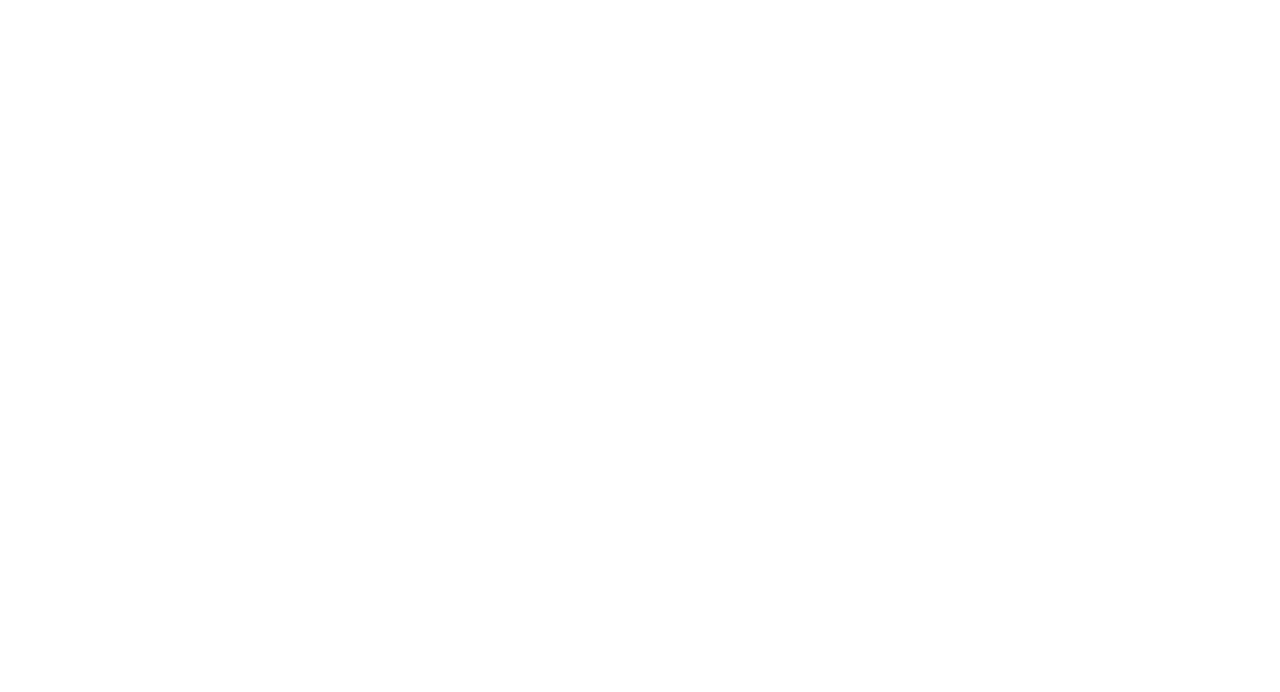
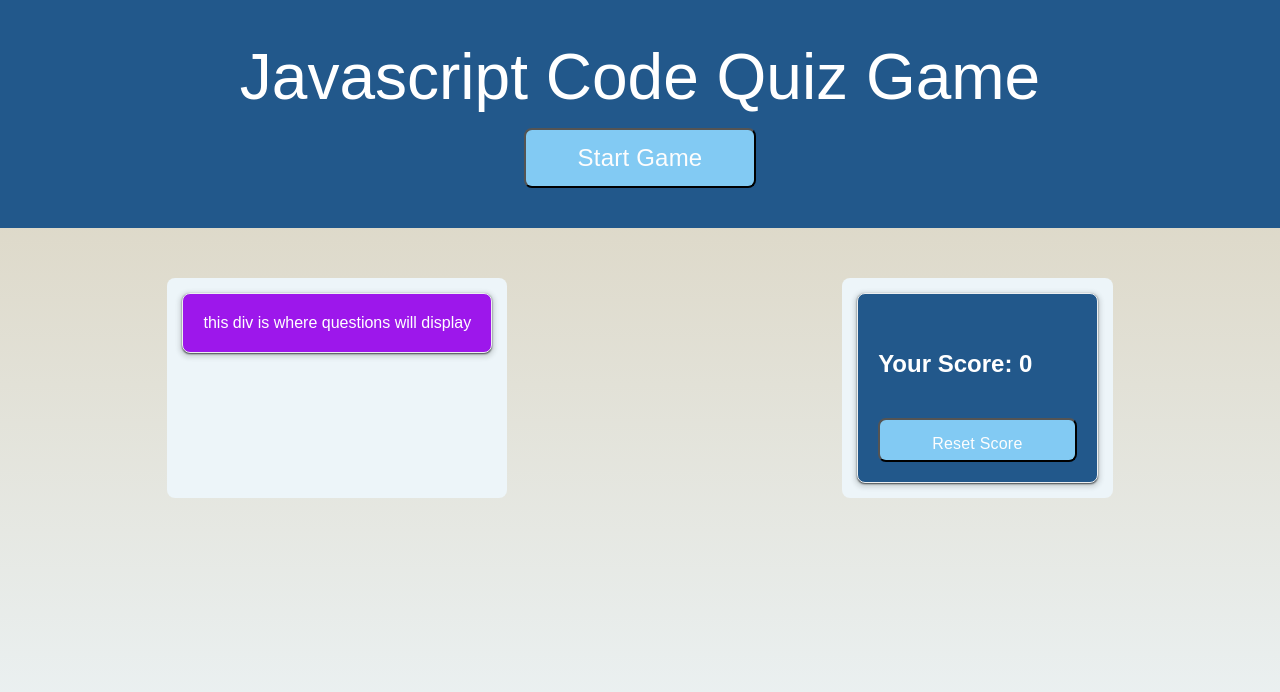
Before and after one commit to zzzorigtbaatar/Code-Quiz, a plain HTML site: page index.html in a window 1280 px wide. Drawn offline with Linux system fonts and the light colour scheme.

Commit message:
add element styling

```diff
--- a/assets/css/style.css
+++ b/assets/css/style.css
@@ -0,0 +1,88 @@
+* {
+    box-sizing: border-box;
+  }
+
+  body {
+    font-family: Arial, Helvetica, sans-serif;
+    margin: 0;
+    display: flex;
+    flex-direction: column;
+/* 100vh means 100% of the viewport height, not the 100% of the element's */
+    min-height: 100vh;
+    justify-content: flex-start;
+    background: linear-gradient(0deg, rgb(237,245,249,1) 0%, rgb(216, 207, 184) 99%);
+  }
+
+  .reset-button {
+    font-size: 16px;
+    height: 30px;
+    line-height: 8px;
+    margin-top: 20px;
+  }
+
+  .win-loss-container {
+    display: flex;
+    flex-direction: column;
+    justify-content: center;
+    margin-top: 16px;
+  }
+
+  button {
+    background: #82caf3;
+    border-radius: 8px;
+    color: #fdfdfd;
+    cursor: pointer;
+    font-size: 1.5em;
+    letter-spacing: 0.21px;
+    line-height: 16px;
+    max-width: 255px;
+    padding: 20px 52px;
+    text-align: center;
+    margin-top: 0.6em;
+  }
+
+  header {
+    padding: 40px;
+    text-align: center;
+    background: #22588b;
+    color: #fff;
+    border-bottom:30px #879274;
+  }
+
+  main {
+    display: flex;
+    flex-wrap: wrap;
+    justify-content: space-around;
+  }
+
+  section {
+    flex: 0 auto;
+    padding: 15px;
+    margin-top: 50px;
+    background-color: rgb(237,245,249,1);
+    border-radius: 8px;
+  }
+
+  .large-font {
+    /* from w3: The em and ex units depend on the font and may be different for each element in the document. The em is simply the font size. In an element with a 2in font, 1em thus means 2in. */
+    font-size: 4em;
+    text-align: center;
+  }
+  .card {
+    /* background: #9d17eb; */
+    color: #fff;
+    border: 1px solid #eceff1;
+    border-radius: 8px;
+    box-shadow: rgba(60, 64, 67, 2) 0 1px 2px 0,
+      rgba(60, 64, 67, 0.15) 0 2px 4px 3px;
+    margin: auto;
+    padding: 20px;
+  }
+
+  #choice-card {
+    background: #9d17eb;
+  }
+
+ #result-card {
+    background: #22588b;
+  }
--- a/index.html
+++ b/index.html
@@ -1,13 +1,37 @@
 <!DOCTYPE html>
-<html lang="en">
+<html>
+
 <head>
-    <meta charset="UTF-8">
-    <meta http-equiv="X-UA-Compatible" content="IE=edge">
-    <meta name="viewport" content="width=device-width, initial-scale=1.0">
-    <title>Code Quiz
-    </title>
+    <title>CSS Box Styling</title>
+    <meta charset="UTF-8" />
+    <meta name="viewport" content="width=device-width, initial-scale=1" />
+    <link rel="stylesheet" type="text/css" href="./assets/css/style.css" />
 </head>
+
 <body>
+    <header>
+        <div class="large-font">Javascript Code Quiz Game</div>
+        <button class="start-button">Start Game</button>
+    </header>
 
+    <main>
+        <section>
+            <div class="card question-card" id="choice-card">
+                <div class="question-textarea">this div is where questions will display</div>
+            </div>
+        </section>
+        <section>
+            <div class="card results" id="result-card">
+                <div class="win-loss-container">
+                    <div>
+                        <h2>Your Score: <span class="score">0 </span> </h2>
+                    </div>
+                    <button class="reset-button">Reset Score</button>
+                </div>
+            </div>
+        </section>
+    </main>
+    <script src="script.js"></script>
 </body>
+
 </html>
```
